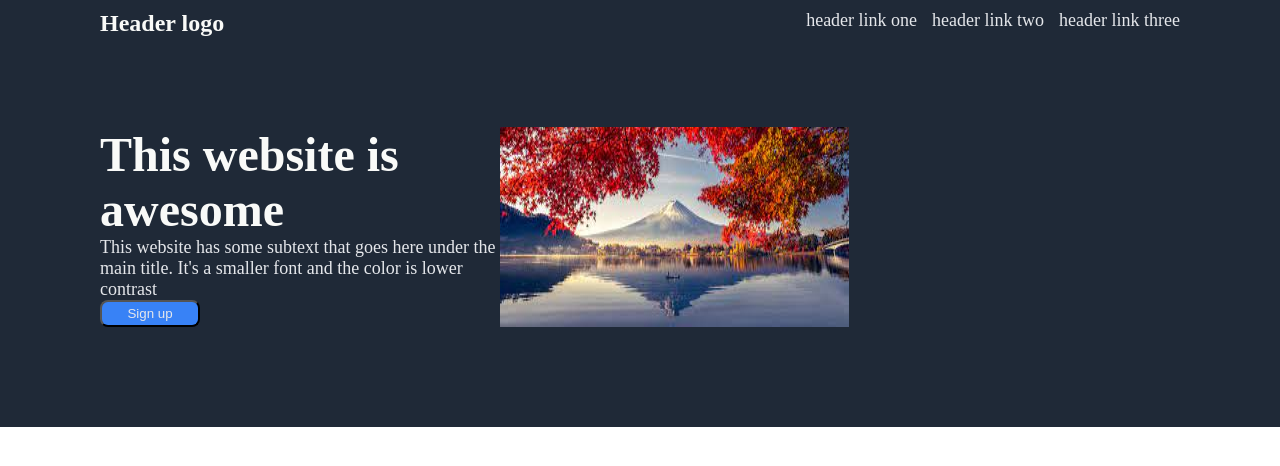
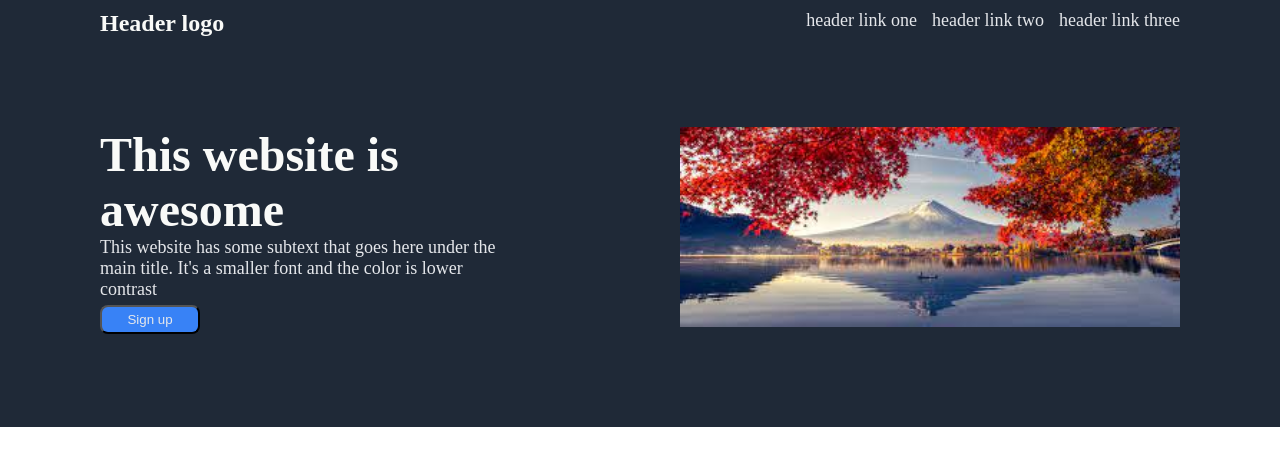
Before and after one commit to GD2032/flexbox, a plain HTML site: page index.html in a window 1280 px wide. Drawn offline with Linux system fonts and the light colour scheme.

Commit message:
css image

```diff
--- a/styles.css
+++ b/styles.css
@@ -36,6 +36,7 @@ header nav a {
   display: flex;
   padding-top: 90px;
   padding-bottom: 100px;
+  justify-content: space-between;
 }
 
 .hero-content {
@@ -64,4 +65,11 @@ header nav a {
   flex: auto;
   width: 100px;
   border-radius: 8px;
+  margin-top: 5px;
+  padding: 5px;
 }
+
+img {
+  width: 500px;
+  height: 200px;
+}
```
